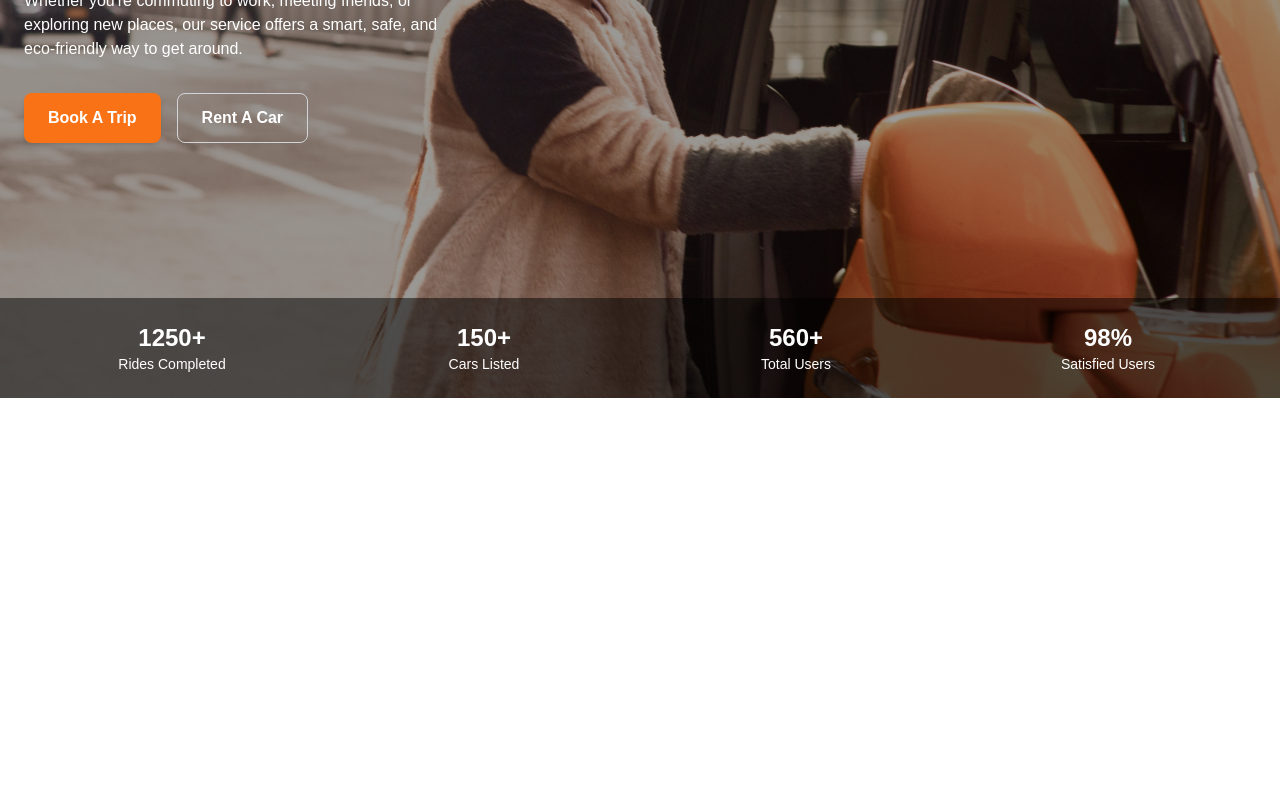
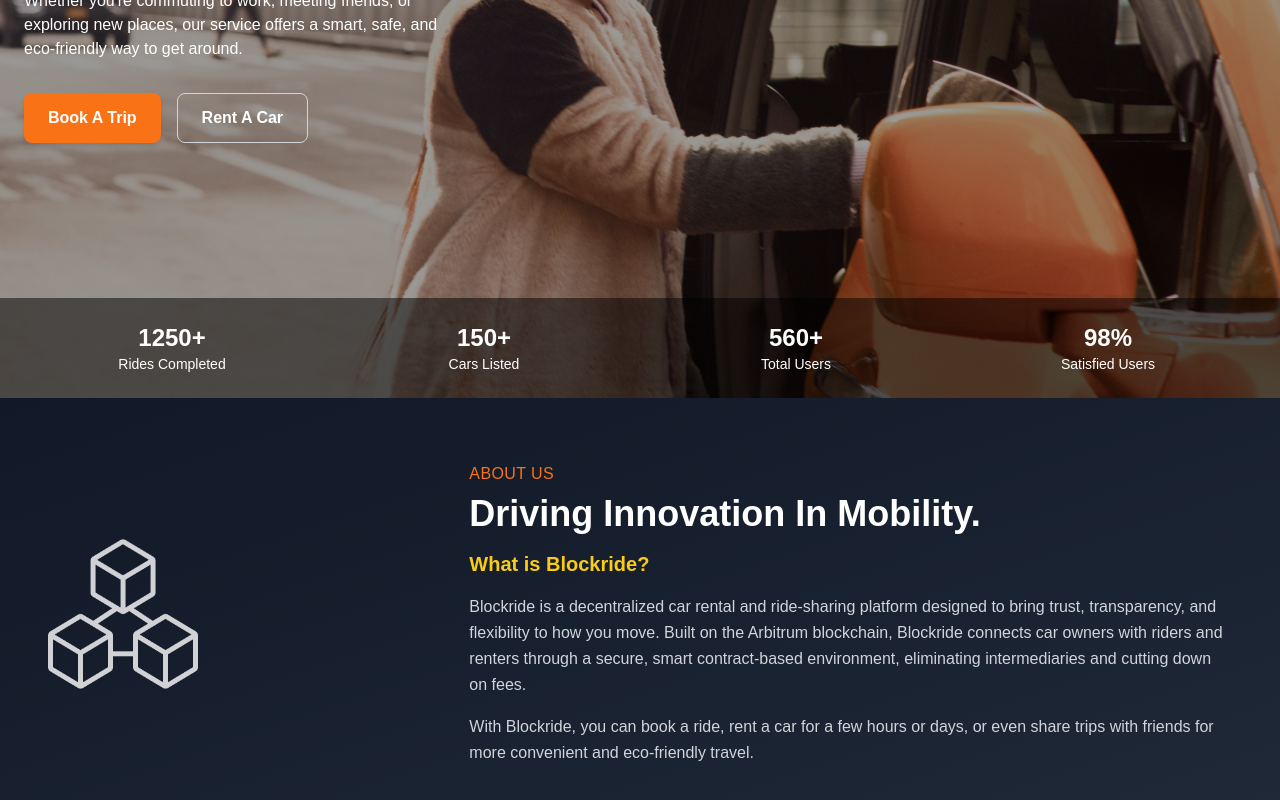
Before and after one commit to Obiajulu-gif/blockride, a Next.js app: page / in a window 1280 px wide. Shown: the part 402-1202 px from the top of the page. Before the commit the page ends 800 px from the top, so only its background shows below. Built offline with nearby package versions, Linux system fonts and the light colour scheme.

Commit message:
about section done

```diff
--- /dev/null
+++ b/src/app/components/AboutSection.jsx
@@ -0,0 +1,48 @@
+import Image from "next/image";
+
+const AboutSection = () => {
+	return (
+		<section className="w-full bg-gradient-to-br from-gray-900 to-gray-800 py-16">
+			<div className="container mx-auto px-6 md:px-12 flex flex-col md:flex-row items-center md:space-x-10">
+				{/* Left Icon */}
+				<div className="flex justify-center md:justify-start w-full md:w-1/3 mb-6 md:mb-0">
+					<Image
+						src="/images/Vector.png"
+						alt="Blockchain icon"
+						width={150}
+						height={150}
+						className="opacity-80"
+					/>
+				</div>
+
+				{/* Text Content */}
+				<div className="w-full md:w-2/3 text-center md:text-left">
+					<p className="text-orange-500 uppercase tracking-wide mb-2 text-sm md:text-base">
+						About Us
+					</p>
+					<h2 className="text-white text-3xl md:text-4xl font-semibold mb-4">
+						Driving Innovation In Mobility.
+					</h2>
+					<h3 className="text-yellow-400 text-xl font-semibold mb-4">
+						What is Blockride?
+					</h3>
+					<p className="text-gray-300 leading-relaxed">
+						Blockride is a decentralized car rental and ride-sharing platform
+						designed to bring trust, transparency, and flexibility to how you
+						move. Built on the Arbitrum blockchain, Blockride connects car
+						owners with riders and renters through a secure, smart
+						contract-based environment, eliminating intermediaries and cutting
+						down on fees.
+					</p>
+					<p className="text-gray-300 mt-4 leading-relaxed">
+						With Blockride, you can book a ride, rent a car for a few hours or
+						days, or even share trips with friends for more convenient and
+						eco-friendly travel.
+					</p>
+				</div>
+			</div>
+		</section>
+	);
+};
+
+export default AboutSection;
--- a/src/app/page.js
+++ b/src/app/page.js
@@ -1,10 +1,12 @@
 import Image from "next/image";
 import HeroSection from "./components/HeroSection";
+import AboutSection from "./components/AboutSection";
 
 export default function Home() {
   return (
     <>
-    <HeroSection/>
+      <HeroSection />
+      <AboutSection/>
     </>
   );
 }
```
Also changed, not shown: .eslintrc.json, public/images/Vector.png (added).
